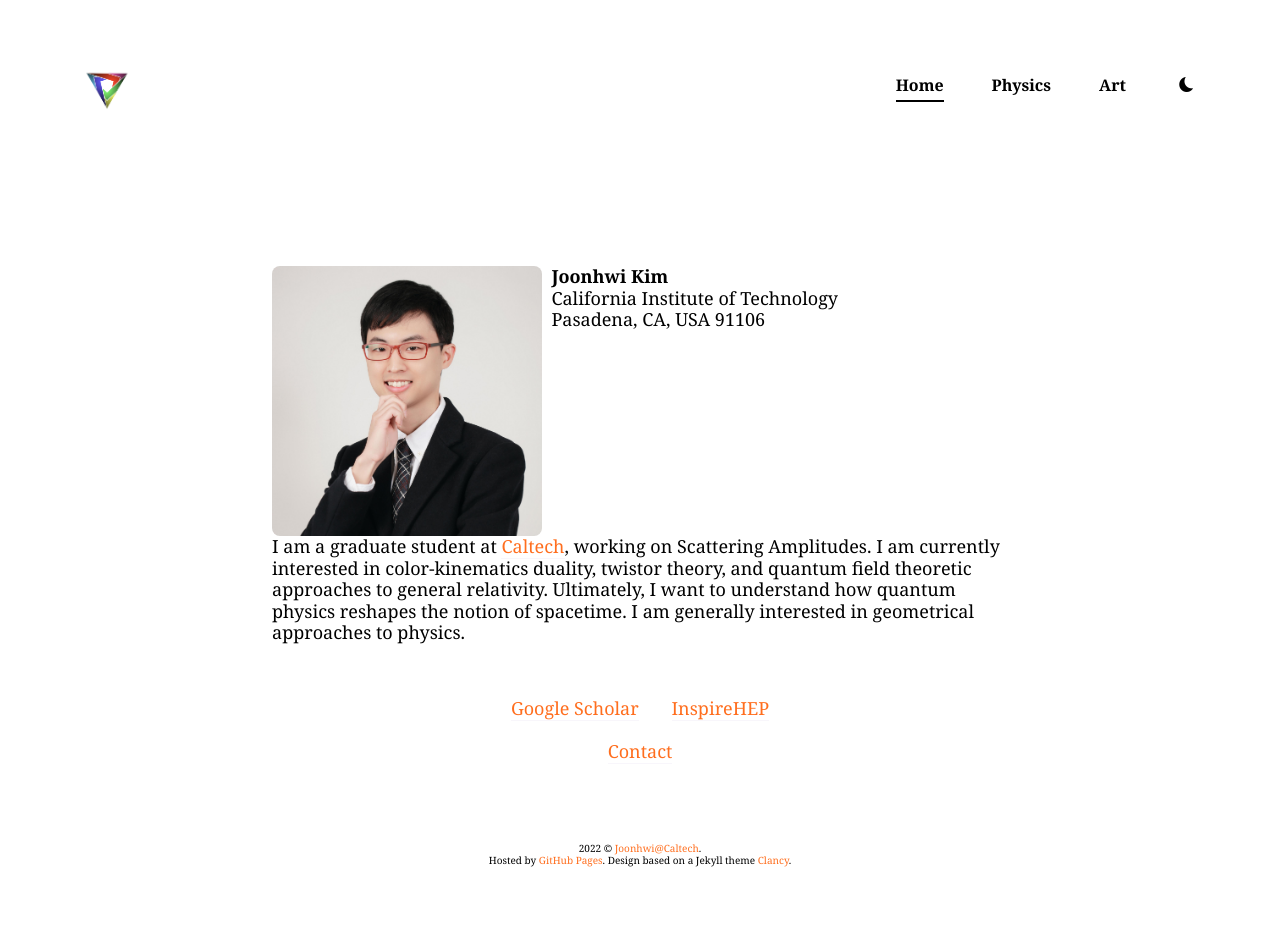
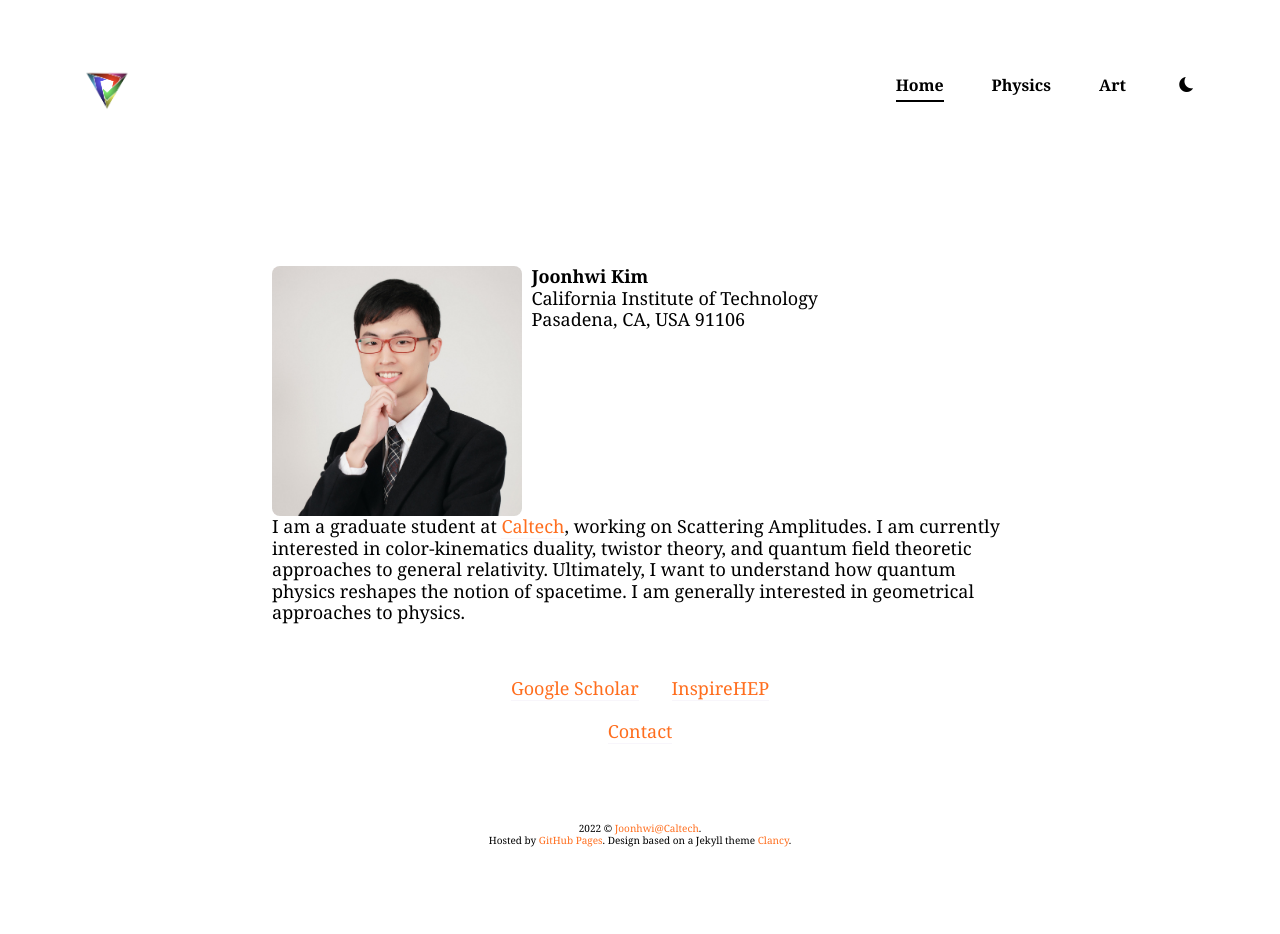
Before and after one commit to Joonhwi/joonhwi.github.io, a Jekyll site: the page built from index.md, in a window 1280 px wide. Built offline with Jekyll 4.4.1, drawn with Linux system fonts in a browser that asks for light colours; nearby versions of some CDN libraries; our own code applies the rules of GitHub Pages for plain Markdown files.

Commit message:
Update index.md

```diff
--- a/index.md
+++ b/index.md
@@ -1,6 +1,6 @@
 <div class="container">
   <div style="float:left">
-    <img src="/images/amiti22-8a-square-med.jpg" style="max-height:270px">
+    <img src="/images/amiti22-8a-square-med.jpg" style="max-height:250px">
     &nbsp;
     <br style="height:-10px">
   </div>
```
